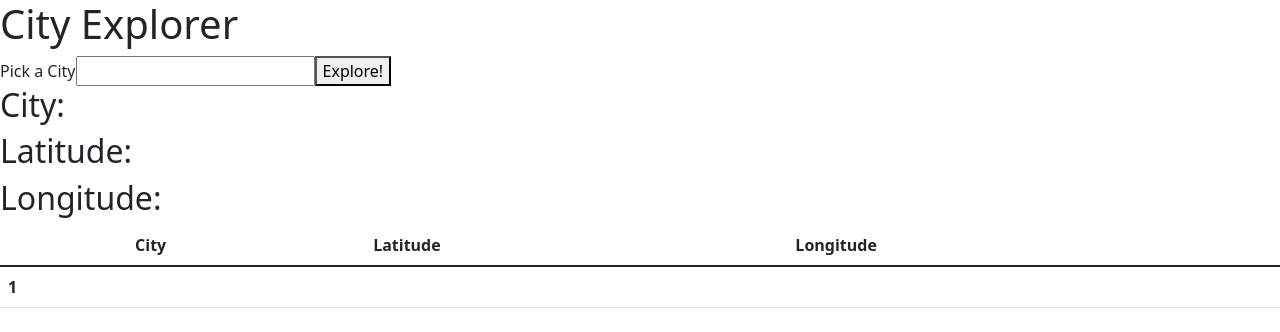
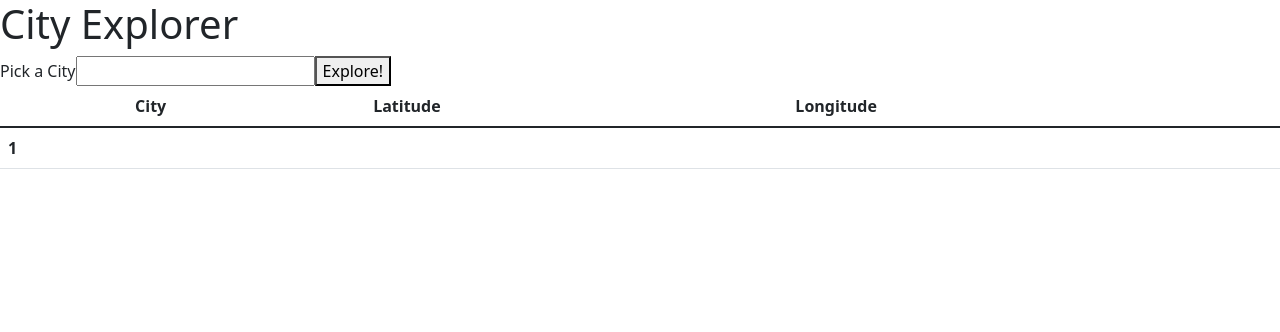
Before and after one commit to VinnyShipley/city-explorer, a React (Create React App) app: page / in a window 1280 px wide. Shown: the top 332 px of the page. Built offline with nearby package versions, Linux system fonts and the light colour scheme.

Commit message:
table is main display

```diff
--- a/src/App/App.js
+++ b/src/App/App.js
@@ -42,9 +42,6 @@ class App extends React.Component {
           <input type="text" id="cityName" onChange={this.cityChange}></input>
           <button type="submit">Explore!</button>
         </form>
-        <h2>City: {this.state.city}</h2>
-        <h2>Latitude: {this.state.lat}</h2>
-        <h2>Longitude: {this.state.lon}</h2>
         <table className="table">
           <thead>
             <tr>
```
